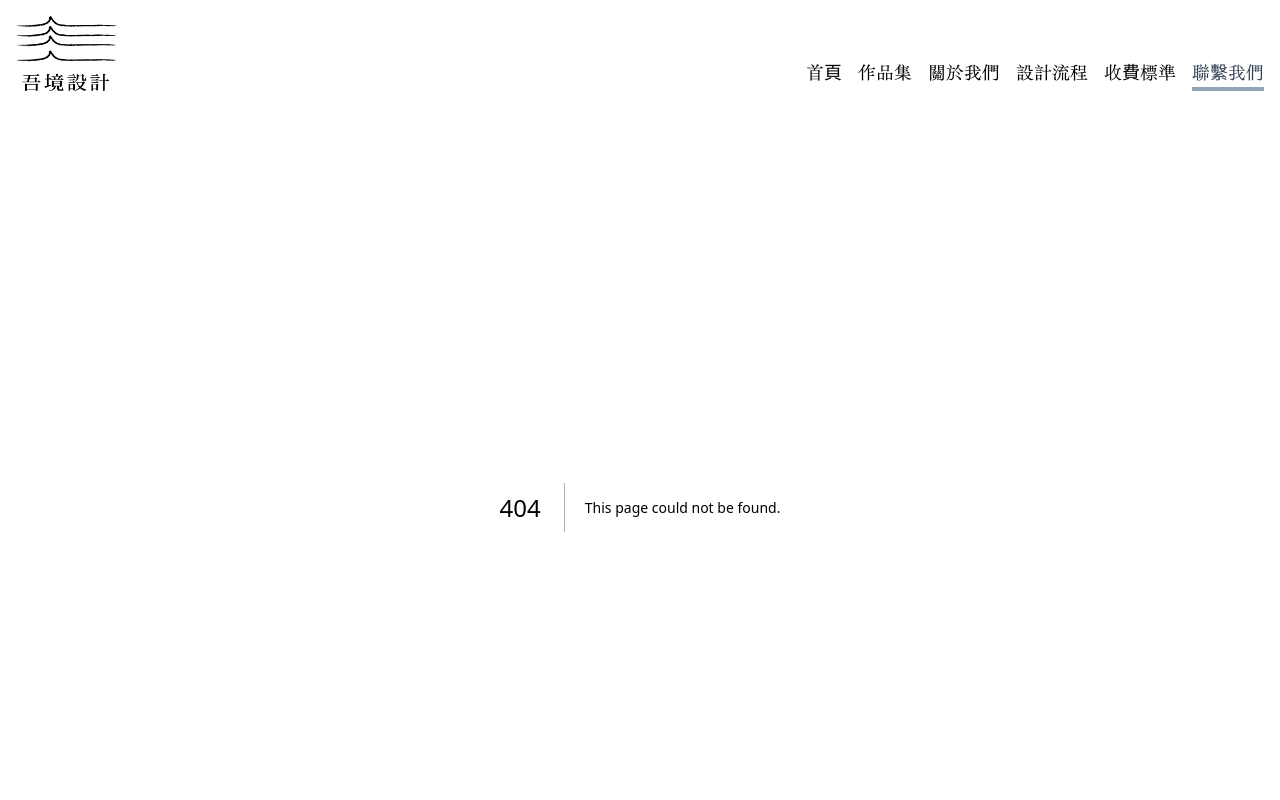
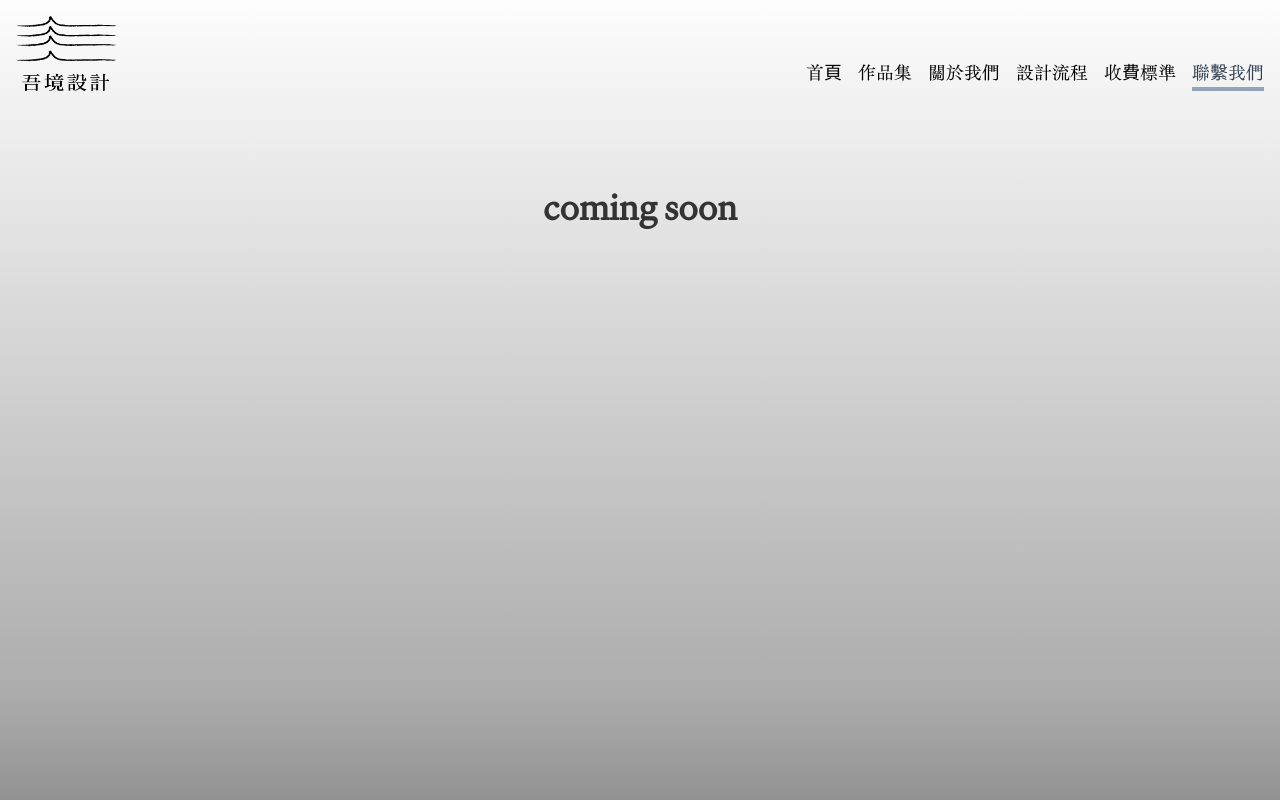
Before and after one commit to naluwan/nextjs_wrid_official_website, a Next.js app: page /nextjs_wrid_official_website/contact in a window 1280 px wide. Before the commit this address had no page. Shown: the top 800 px of the page. Built offline with nearby package versions, Linux system fonts and the light colour scheme.

Commit message:
feat: add Contact page

```diff
--- /dev/null
+++ b/app/(routes)/contact/layout.tsx
@@ -0,0 +1,10 @@
+import { Metadata } from 'next';
+import Page from './page';
+
+export const metadata: Metadata = {
+  title: '聯絡我們',
+  description:
+    '吾境設計，收費、價格、諮詢、裝修、設計、費用、服務內容、email、聯絡電話、地址等問題都可詢問',
+};
+
+export default Page;
--- /dev/null
+++ b/app/(routes)/contact/page.tsx
@@ -0,0 +1,11 @@
+import React from 'react';
+
+const PricingPage = () => {
+  return (
+    <div className='flex h-auto w-full items-center justify-center pt-20'>
+      <h1 className='text-4xl font-extrabold'>coming soon</h1>
+    </div>
+  );
+};
+
+export default PricingPage;
```
